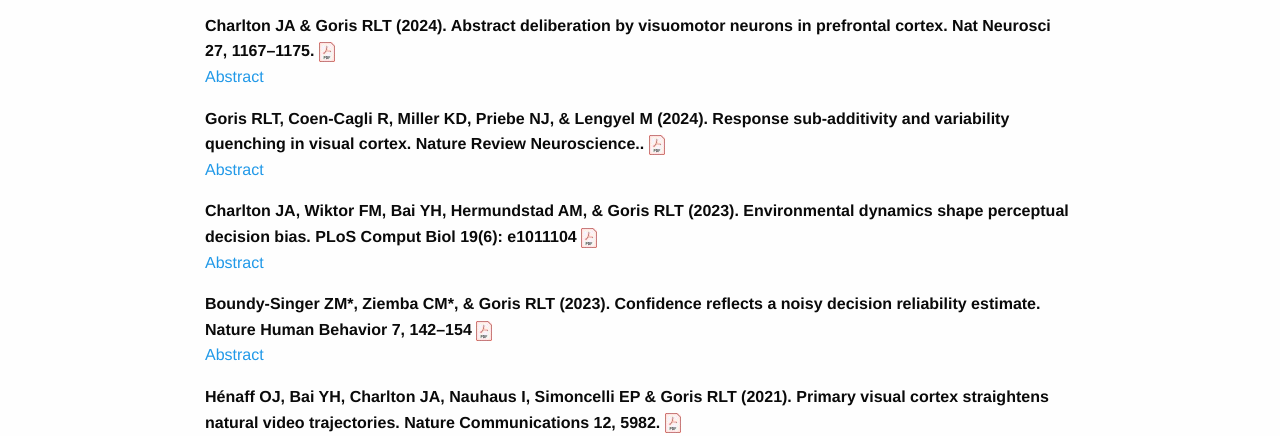
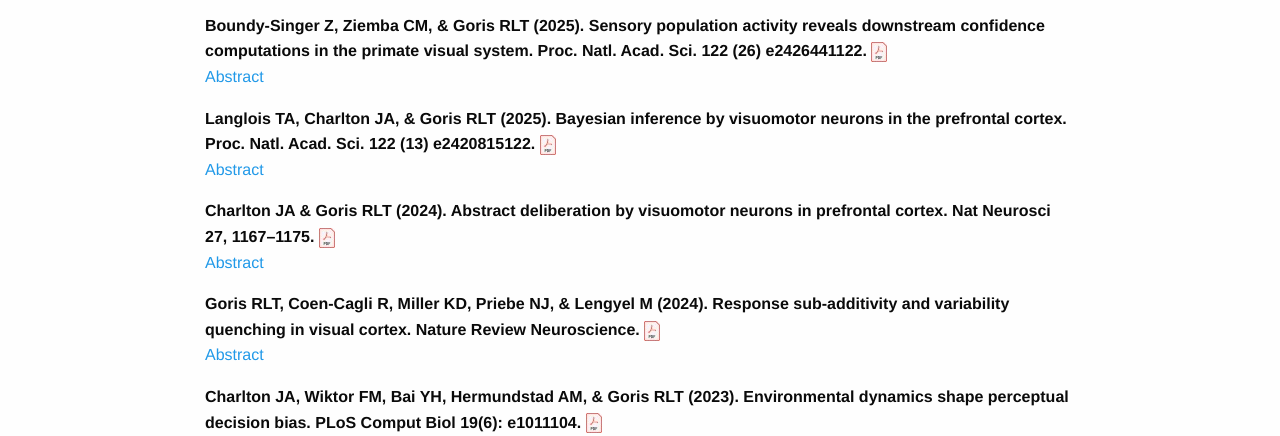
Before and after one commit to gorislab/gorislab.github.io, a plain HTML site: page publications/index.html in a window 1280 px wide. Shown: the part 496-932 px from the top of the page. Drawn offline with Linux system fonts and the light colour scheme.

Commit message:
Update index.html
Boundy-Singer 2025 & Langlois 2025

```diff
--- a/publications/index.html
+++ b/publications/index.html
@@ -91,16 +91,22 @@
 							<div class="small-12 medium-12 column content-one">
 								<h1>Selected Publications</h1>
 
+								<p> <p><strong>Boundy-Singer Z, Ziemba CM,  &amp; Goris RLT (2025). Sensory population activity reveals downstream confidence computations in the primate visual system. Proc. Natl. Acad. Sci. 122 (26) e2426441122. </strong> <a href="/Boundy-Singer, Ziemba & Goris (2025).pdf"><img src="../img/pdf icon.jpg" alt="pdf download" /></a><br />
+<a href="https://gorislab.github.io/abstracts/BoundySinger2025">Abstract</a></p>
+
+								<p> <p><strong>Langlois TA, Charlton JA, &amp; Goris RLT (2025). Bayesian inference by visuomotor neurons in the prefrontal cortex. Proc. Natl. Acad. Sci. 122 (13) e2420815122. </strong> <a href="/Langlois, Charlton & Goris (2025).pdf"><img src="../img/pdf icon.jpg" alt="pdf download" /></a><br />
+<a href="https://gorislab.github.io/abstracts/Langlois2025">Abstract</a></p>
+
 								<p> <p><strong>Charlton JA &amp; Goris RLT (2024). Abstract deliberation by visuomotor neurons in prefrontal cortex. Nat Neurosci 27, 1167–1175. </strong> <a href="/Charlton & Goris (2024).pdf"><img src="../img/pdf icon.jpg" alt="pdf download" /></a><br />
 <a href="https://gorislab.github.io/abstracts/Charlton2024">Abstract</a></p>
 
-								<p> <p><strong>Goris RLT, Coen-Cagli R, Miller KD, Priebe NJ, &amp; Lengyel M (2024). Response sub-additivity and variability quenching in visual cortex. Nature Review Neuroscience.. </strong> <a href="/Goris_et_al_2024_NatReview.pdf"><img src="../img/pdf icon.jpg" alt="pdf download" /></a><br />
+								<p> <p><strong>Goris RLT, Coen-Cagli R, Miller KD, Priebe NJ, &amp; Lengyel M (2024). Response sub-additivity and variability quenching in visual cortex. Nature Review Neuroscience. </strong> <a href="/Goris_et_al_2024_NatReview.pdf"><img src="../img/pdf icon.jpg" alt="pdf download" /></a><br />
 <a href="https://gorislab.github.io/abstracts/Goris2024">Abstract</a></p>
 
-								<p> <p><strong>Charlton JA, Wiktor FM, Bai YH, Hermundstad AM,  &amp; Goris RLT (2023). Environmental dynamics shape perceptual decision bias. PLoS Comput Biol 19(6): e1011104 </strong> <a href="/CharltonEtAl2023PLoS.pdf"><img src="../img/pdf icon.jpg" alt="pdf download" /></a><br />
+								<p> <p><strong>Charlton JA, Wiktor FM, Bai YH, Hermundstad AM,  &amp; Goris RLT (2023). Environmental dynamics shape perceptual decision bias. PLoS Comput Biol 19(6): e1011104. </strong> <a href="/CharltonEtAl2023PLoS.pdf"><img src="../img/pdf icon.jpg" alt="pdf download" /></a><br />
 <a href="https://gorislab.github.io/abstracts/Charlton2023">Abstract</a></p>
 
-								<p> <p><strong>Boundy-Singer ZM*, Ziemba CM*,  &amp; Goris RLT (2023). Confidence reflects a noisy decision reliability estimate. Nature Human Behavior 7, 142–154 </strong> <a href="/BoundySingerEtAl2022NatHB.pdf"><img src="../img/pdf icon.jpg" alt="pdf download" /></a><br />
+								<p> <p><strong>Boundy-Singer ZM*, Ziemba CM*,  &amp; Goris RLT (2023). Confidence reflects a noisy decision reliability estimate. Nature Human Behavior 7, 142–154. </strong> <a href="/BoundySingerEtAl2022NatHB.pdf"><img src="../img/pdf icon.jpg" alt="pdf download" /></a><br />
 <a href="https://gorislab.github.io/abstracts/boundysinger2022">Abstract</a></p>
 
 								<p> <p><strong>Hénaff OJ, Bai YH, Charlton JA, Nauhaus I, Simoncelli EP  &amp; Goris RLT (2021). Primary visual cortex straightens natural video trajectories. Nature Communications 12, 5982. </strong> <a href="/H-naff_et_al-2021-Nature_Communications.pdf"><img src="../img/pdf icon.jpg" alt="pdf download" /></a><br />
```
